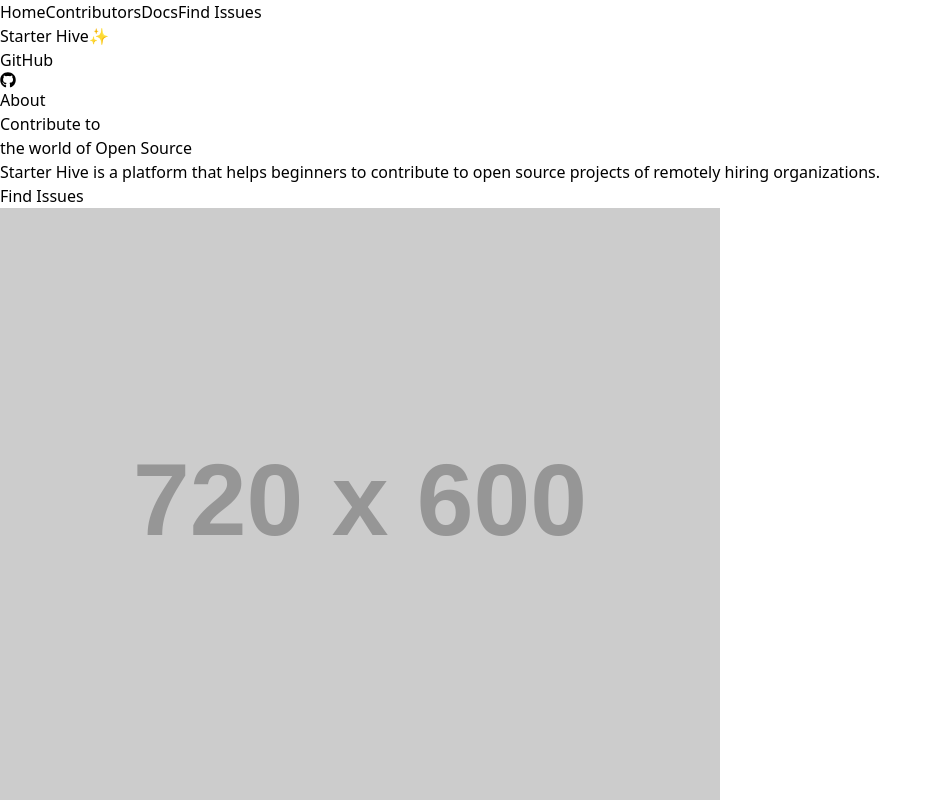
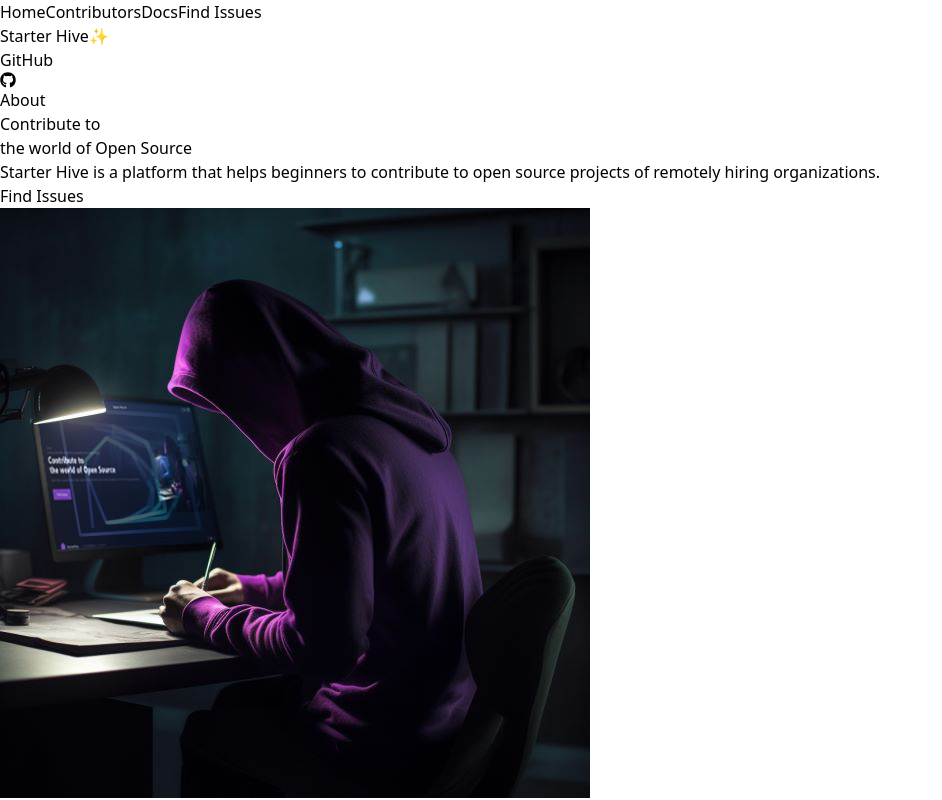
Before and after one commit to ArslanYM/StarterHive, a React (Vite) app in the folder web/: page /about in a window 1280 px wide. Shown: the top 800 px of the page, without its empty margins (0-942 px from the left). Built offline with nearby package versions, Linux system fonts and the light colour scheme.

Commit message:
feat: added hero picture to hero section

```diff
--- a/web/src/layouts/Hero.jsx
+++ b/web/src/layouts/Hero.jsx
@@ -12,14 +12,14 @@ const Hero = ({ children }) => {
                         <h1 className="title-font sm:text-5xl text-4xl mb-4 font-extrabold text-white">Contribute to
                             <br className="hidden lg:inline-block" /> the world of Open Source
                         </h1>
-                        <p className="mb-8 leading-relaxed">Starter Hive is a platform that helps beginners to contribute to open source projects of remotely hiring organizations.</p>
+                        <p className="font-bold mb-8 leading-relaxed">Starter Hive is a platform that helps beginners to contribute to open source projects of remotely hiring organizations.</p>
                         <div className="flex justify-center">
                             <button className="inline-flex text-white bg-purple-500 border-0 py-3 px-8 focus:outline-none hover:bg-purple-600 rounded text-lg font-bold">Find Issues</button>
 
                         </div>
                     </div>
-                    <div className="lg:max-w-lg lg:w-full md:w-1/2 w-5/6">
-                        <img className="object-cover object-center rounded" alt="hero" src="https://dummyimage.com/720x600" />
+                    <div className="lg:max-w-md lg:w-full md:w-1/2 w-5/6">
+                        <img className="object-cover object-center rounded" alt="hero" src="src\assets\hero_picture.png" />
                     </div>
                 </div>
             </section>
```
Also changed, not shown: web/src/assets/hero_picture.png (added), 1 other file (tests, documents, lock files or other folders).
